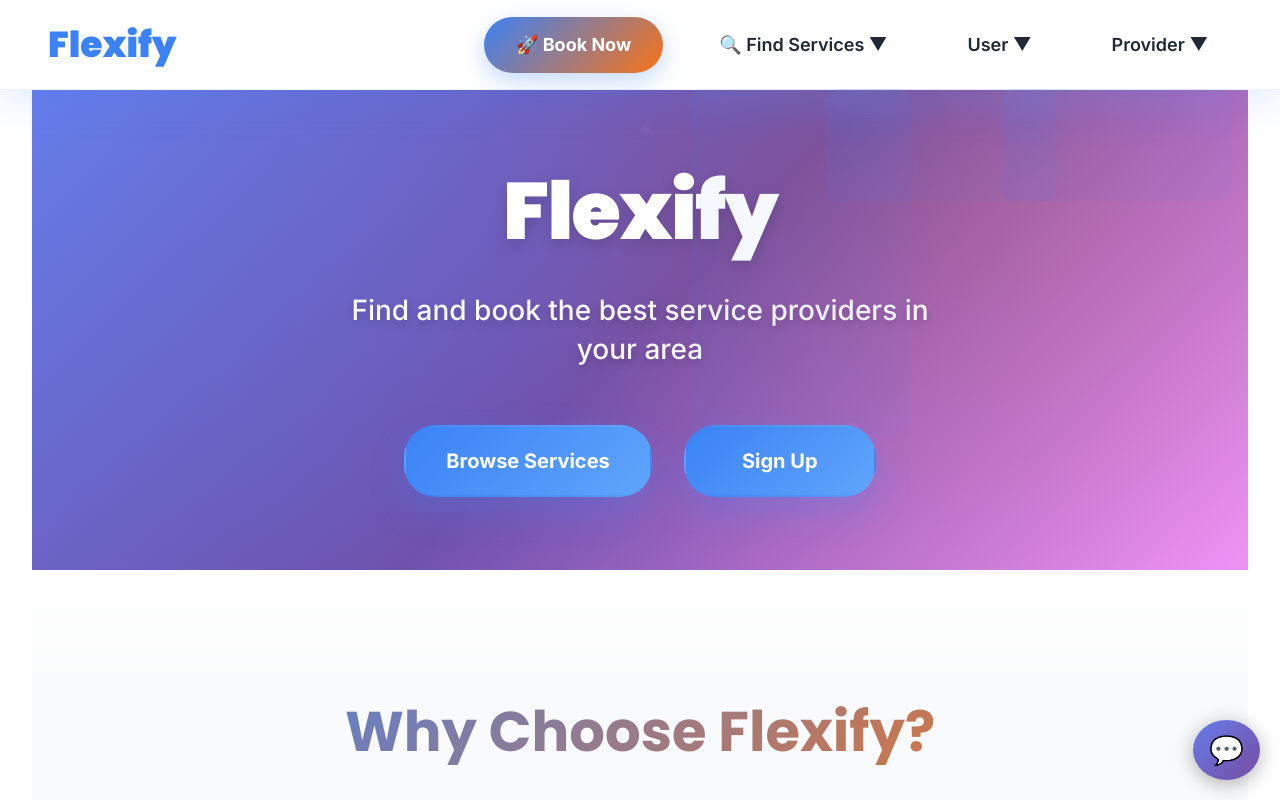
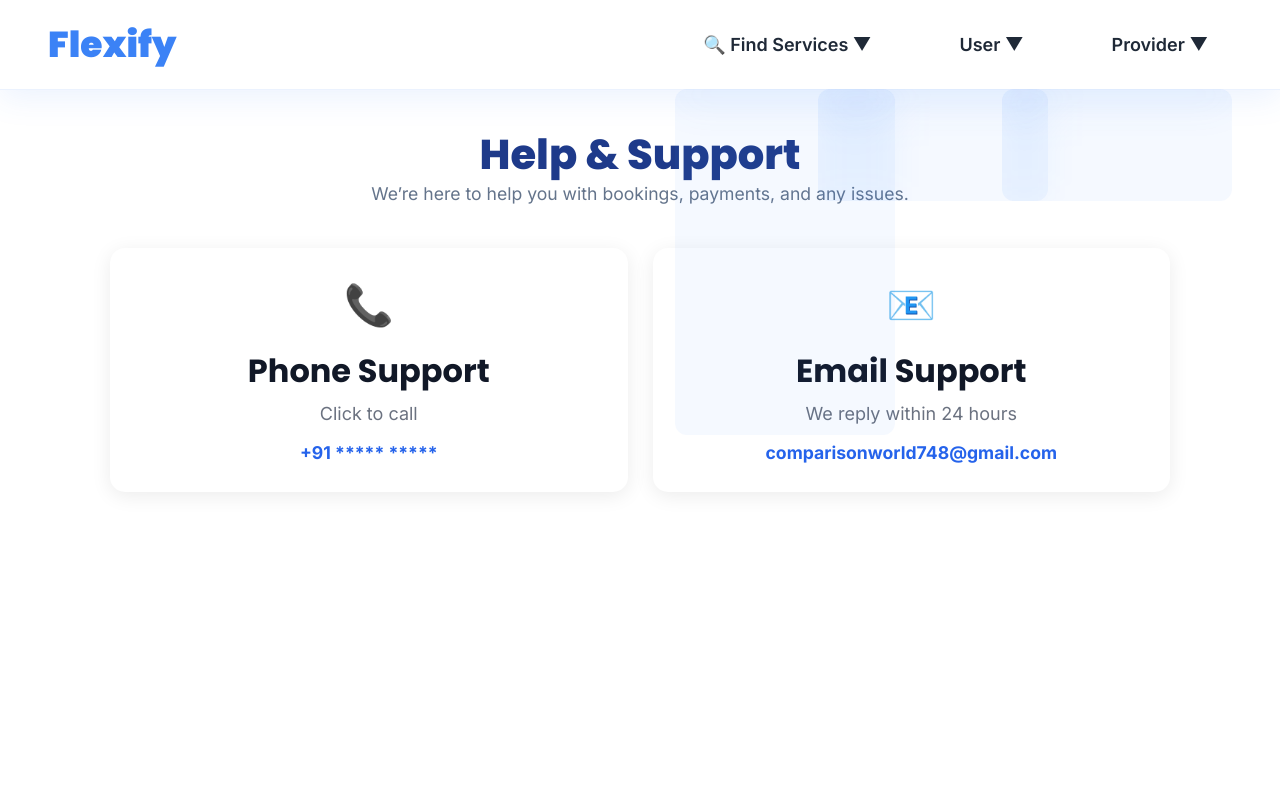
Before and after one commit to amogh2005/flexify-frontend, a React (Vite) app: page /dashboard/support in a window 1280 px wide. Before the commit this address led to /. Shown: the top 800 px of the page. Built offline with nearby package versions, Linux system fonts and the light colour scheme; a web font is replaced by a local one.

Commit message:
Added expiresAt and auto cancel logic

```diff
--- a/src/App.jsx
+++ b/src/App.jsx
@@ -33,6 +33,7 @@ import './App.css'
 import { FaFacebookF, FaTwitter, FaLinkedinIn, FaInstagram } from 'react-icons/fa';
 
 import ProviderEarnings from './pages/ProviderEarnings' // adjust path
+import Support from "./pages/Support";
 
 
 
@@ -239,7 +240,7 @@ function Home() {
             <h3>About Us</h3>
             <p>Flexify connects you with trusted, verified service providers in your area. We make it easy to find and book quality services for all your needs.</p>
             <p style={{ marginTop: '1rem' }}>
-              <strong>Phone:</strong> <a href="tel:+917676838995" style={{ color: 'rgba(255, 255, 255, 0.9)' }}>+91 7676838995</a><br/>
+              <strong>Phone:</strong> <a href="tel:+91**********" style={{ color: 'rgba(255, 255, 255, 0.9)' }}>+91 **********</a><br/>
               <strong>Email:</strong> <a href="mailto:nithinnmallikarjuna@gmail.com" style={{ color: 'rgba(255, 255, 255, 0.9)' }}>nithinnmallikarjuna@gmail.com</a>
             </p>
             <div className="social-links">
@@ -362,6 +363,8 @@ export default function App() {
             <Route path="/dashboard/provider" element={<ProviderDashboard />} />
             {/* <Route path="/provider/earnings" element={<ProviderDashboard initialTab="earnings" />} /> */}
             <Route path="/provider/earnings" element={<ProviderEarnings />} />
+            <Route path="/dashboard/support" element={<Support />} />
+            <Route path="/support" element={<Support />} />
 
           </Routes>
         </BrowserRouter>
--- a/src/components/NavBar.css
+++ b/src/components/NavBar.css
@@ -84,7 +84,7 @@
 .navbar-nav {
   display: flex;
   align-items: center;
-  gap: 2rem;
+  gap: 2.5rem; /* increase spacing */
   list-style: none;
   margin: 0;
   padding: 0;
@@ -94,7 +94,7 @@
   text-decoration: none;
   color: #6B7280;
   font-weight: 600;
-  padding: 0.75rem 1.25rem;
+  padding: 0.5rem 1rem;
   border-radius: 1rem;
   transition: all 0.3s cubic-bezier(0.4, 0, 0.2, 1);
   position: relative;
--- a/src/components/NavBar.jsx
+++ b/src/components/NavBar.jsx
@@ -37,7 +37,6 @@ export default function NavBar() {
         <nav className="navbar-nav">
           {!role ? (
             <>
-              <Link to="/services" className="nav-link book-now-link">🚀 Book Now</Link>
               <div className="nav-dropdown">
                 <span className="nav-link dropdown-toggle">
                   🔍 Find Services ▼
@@ -71,7 +70,6 @@ export default function NavBar() {
             <>
               {role === 'user' && (
                 <>
-                  <Link to="/services" className="nav-link book-now-link">🚀 Book Now</Link>
                   <div className="nav-dropdown">
                     <span className="nav-link dropdown-toggle">🔍 Find Services ▼</span>
                     <div className="dropdown-menu">
@@ -85,6 +83,8 @@ export default function NavBar() {
                   </div>
 
                   <Link to="/bookings" className="nav-link">📋 My Bookings</Link>
+                  <Link to="/support" className="nav-link">❓ Support</Link>
+
                   <div className="nav-dropdown">
                     <span className="nav-link dropdown-toggle">{user?.name || 'User'} ▼</span>
                     <div className="dropdown-menu">
@@ -104,6 +104,9 @@ export default function NavBar() {
                   <Link to="/provider/earnings" className="nav-link">
                     💰 Earnings
                   </Link>
+
+                  <Link to="/support" className="nav-link">❓ Support</Link>
+
 
 
                   <div className="nav-dropdown">
--- a/src/pages/AdminProviders.jsx
+++ b/src/pages/AdminProviders.jsx
@@ -117,8 +117,8 @@ export default function AdminProviders() {
             <option value="electrician">Electrician</option>
             <option value="cleaner">Cleaner</option>
             <option value="maid">Maid</option>
-            <option value="gardener">Gardener</option>
-            <option value="other">Other</option>
+            {/* <option value="gardener">Gardener</option> */}
+            {/* <option value="other">Other</option> */}
           </select>
         </div>
 
--- a/src/pages/RegisterUser.jsx
+++ b/src/pages/RegisterUser.jsx
@@ -45,9 +45,11 @@ export default function RegisterUser() {
       const registrationData = {
         name: formData.name,
         email: formData.email,
+        phone: formData.phone,
         password: formData.password,
         role: 'user'
       }
+
 
       await api.post('/auth/register', registrationData)
       await auth.login(formData.email, formData.password)
--- /dev/null
+++ b/src/pages/Support.css
@@ -0,0 +1,91 @@
+.support-container {
+    max-width: 1100px;
+    margin: auto;
+    padding: 40px 20px;
+    animation: fadeIn 0.4s ease-in-out;
+  }
+
+  .support-header {
+    text-align: center;
+    margin-bottom: 40px;
+  }
+
+  .support-header h1 {
+    font-size: 2.6rem;
+    font-weight: 800;
+    color: #1e3a8a;
+  }
+
+  .support-header p {
+    font-size: 1.1rem;
+    color: #64748b;
+  }
+
+  .support-grid {
+    display: grid;
+    grid-template-columns: repeat(auto-fit, minmax(260px, 1fr));
+    gap: 25px;
+  }
+
+  .support-card {
+    background: #ffffff;
+    padding: 25px;
+    border-radius: 15px;
+    text-align: center;
+    box-shadow: 0 4px 20px rgba(0,0,0,0.08);
+    transition: 0.3s ease;
+  }
+
+  .support-card:hover {
+    transform: translateY(-5px);
+    box-shadow: 0 10px 35px rgba(0,0,0,0.12);
+  }
+
+  .icon-box {
+    font-size: 40px;
+    margin-bottom: 15px;
+  }
+
+  .info-text {
+    margin: 10px 0;
+    color: #6b7280;
+  }
+
+  .highlight {
+    font-size: 1.1rem;
+    font-weight: 700;
+    color: #2563eb;
+  }
+
+  .highlight:hover {
+    text-decoration: underline;
+  }
+
+  .link {
+    cursor: pointer;
+  }
+
+  .clickable:hover {
+    background: #f8fafc;
+  }
+
+  .btn-primary {
+    margin-top: 10px;
+    background: #2563eb;
+    color: white;
+    border: none;
+    padding: 10px 18px;
+    border-radius: 8px;
+    cursor: pointer;
+    transition: 0.3s;
+    width: 100%;
+  }
+
+  .btn-primary:hover {
+    background: #1d4ed8;
+  }
+
+  @keyframes fadeIn {
+    from { opacity: 0; transform: translateY(10px); }
+    to { opacity: 1; transform: translateY(0); }
+  }
--- /dev/null
+++ b/src/pages/Support.jsx
@@ -0,0 +1,61 @@
+import './Support.css';
+
+export default function Support() {
+  return (
+    <div className="support-container">
+      <div className="support-header">
+        <h1>Help & Support</h1>
+        <p>We’re here to help you with bookings, payments, and any issues.</p>
+      </div>
+
+      <div className="support-grid">
+
+        {/* Phone Support */}
+        <div className="support-card clickable">
+          <div className="icon-box">📞</div>
+          <h3>Phone Support</h3>
+          <p className="info-text">Click to call</p>
+          <a href="tel:+**********" className="highlight link">
+            +91 ***** *****
+          </a>
+        </div>
+
+        {/* Email Support #1 */}
+        <div className="support-card clickable">
+          <div className="icon-box">📧</div>
+          <h3>Email Support</h3>
+          <p className="info-text">We reply within 24 hours</p>
+          <a
+            // href="mailto:nithinnmallikarjuna@gmail.com"
+            href="mailto:comparisonworld748@gmail.com"
+            className="highlight link"
+          >
+            comparisonworld748@gmail.com
+          </a>
+        </div>
+
+        {/* Email Support #2
+        <div className="support-card clickable">
+          <div className="icon-box">📨</div>
+          <h3>Alternative Email</h3>
+          <p className="info-text">Backup support email</p>
+          <a
+            href="mailto:comparisonworld748@gmail.com"
+            className="highlight link"
+          >
+            comparisonworld748@gmail.com
+          </a>
+        </div> */}
+
+        {/* Issue Reporting */}
+        {/* <div className="support-card">
+          <div className="icon-box">🐞</div>
+          <h3>Report an Issue</h3>
+          <p className="info-text">Found a bug or facing a problem?</p>
+          <button className="btn-primary">Raise Ticket</button>
+        </div> */}
+
+      </div>
+    </div>
+  );
+}
```
